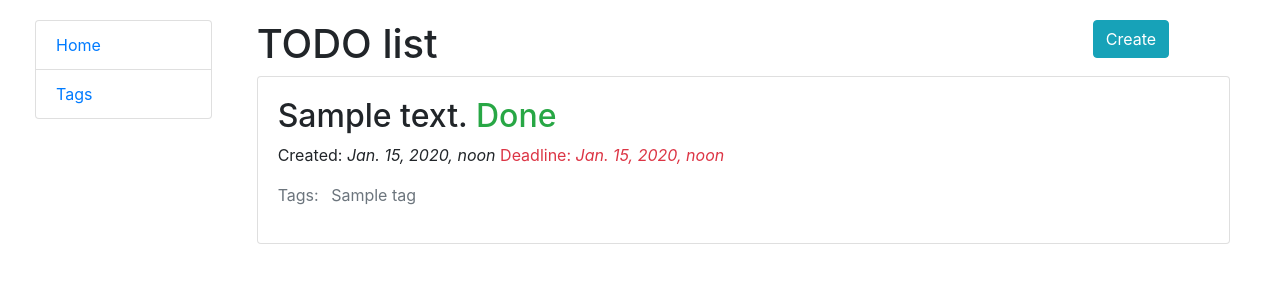
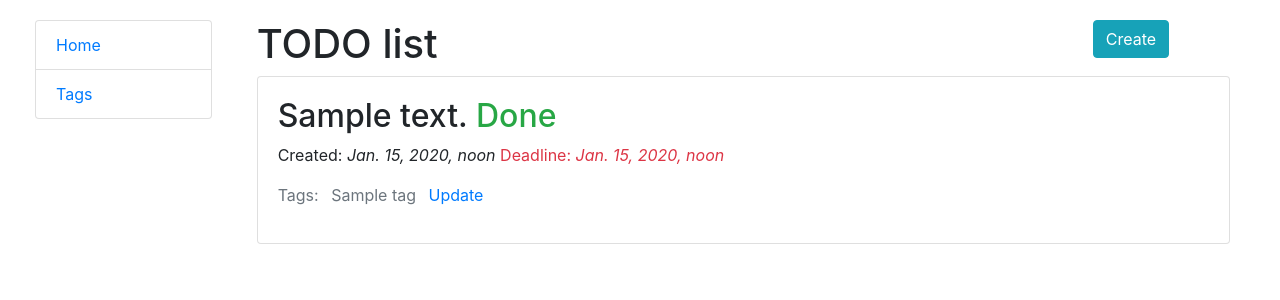
Before and after one commit to alina-boichenko/to-do-list, a Django app: page / in a window 1280 px wide. Shown: the top 300 px of the page. Run offline with Django 4.2, Linux system fonts and the light colour scheme; tables that the repository leaves empty hold one stand-in row (values such as "Sample post").

Commit message:
Added link to TaskUpdateView

```diff
--- a/templates/to_do/task_list.html
+++ b/templates/to_do/task_list.html
@@ -37,9 +37,13 @@
                 {% for tag in task.tags.all %}
                   <li class="list-inline-item">{{ tag.name }}</li>
                 {% endfor %}
+                <li class="list-inline-item"><a href="{% url 'to_do:task-update' pk=task.pk %}">Update</a></li>
               </ul>
             {% else %}
-              no tags!
+              <ul class="list-inline">
+                <li class="list-inline-item">no tags!</li>
+                <li class="list-inline-item"><a href="{% url 'to_do:task-update' pk=task.pk %}">Update</a></li>
+              </ul>
             {% endif %}
           </div>
 
```
